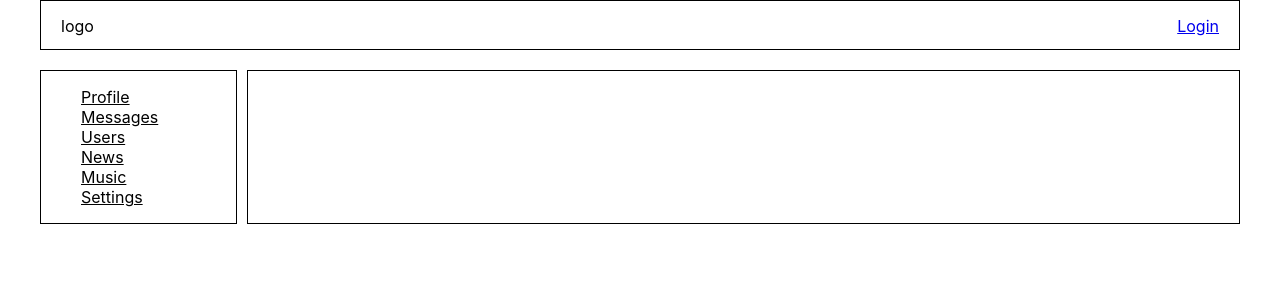
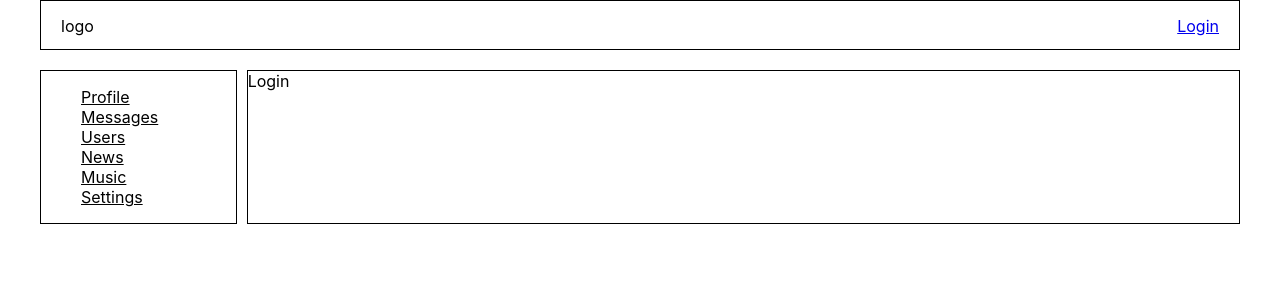
Before and after one commit to maca-git/social-network, a React (Create React App) app: page /login in a window 1280 px wide. Shown: the top 300 px of the page. Built offline with nearby package versions, Linux system fonts and the light colour scheme; no server answers.

Commit message:
update(*): redirect to login

```diff
--- a/src/App.js
+++ b/src/App.js
@@ -9,6 +9,7 @@ import DialogsContainer from './components/Dialogs/DialogsContainer';
 import UsersContainer from './components/Users/UsersContainer';
 import ProfileContainer from './components/Profile/ProfileContainer';
 import HeaderContainer from './components/Header/HeaderContainer';
+import Login from './components/Login/Login';
 
 const App = (props) => {
   const renderProfile = () => <ProfileContainer/>
@@ -28,6 +29,7 @@ const App = (props) => {
           <Route path='/music' component={Music} />
           <Route path='/news' component={News} />
           <Route path='/settings' component={Settings} />
+          <Route path='/login' component={Login} />
         </div>
       </div>
     </BrowserRouter>
--- a/src/components/Dialogs/Dialogs.jsx
+++ b/src/components/Dialogs/Dialogs.jsx
@@ -1,4 +1,5 @@
 import React from 'react';
+import { Redirect } from 'react-router-dom';
 import Dialog from './Dialog/Dialog';
 import style from './Dialogs.module.css';
 import Message from './Message/Message';
@@ -19,6 +20,8 @@ const Dialogs = (props) => {
     props.updateNewMessageText(text);
   }
 
+  if (!props.isAuth) return <Redirect to="/login" />
+
   return (
     <div className={style.dialogsContainer}>
       <div className={style.dialogs}>
--- a/src/components/Dialogs/DialogsContainer.jsx
+++ b/src/components/Dialogs/DialogsContainer.jsx
@@ -9,6 +9,7 @@ const mapStateToProps = (state) => {
     dialogs: state.messagesPage.dialogsData,
     messages: state.messagesPage.messagesData,
     newPostText: state.messagesPage.newMessageText,
+    isAuth: state.auth.isAuth
   }
 }
 const mapDispatchToProps = (dispatch) => {
--- /dev/null
+++ b/src/components/Login/Login.jsx
@@ -0,0 +1,11 @@
+import React from 'react';
+
+const Login = (props) => {
+  return (
+    <div>
+      Login
+    </div>
+  );
+}
+
+export default Login;
--- a/src/components/Profile/ProfileContainer.jsx
+++ b/src/components/Profile/ProfileContainer.jsx
@@ -2,7 +2,7 @@ import React from 'react';
 import Profile from './Profile';
 import { getUserProfile } from './../../redux/profile-reduser';
 import { connect } from 'react-redux';
-import { withRouter } from 'react-router-dom';
+import { Redirect, withRouter } from 'react-router-dom';
 
 class ProfileContainer extends React.Component {
 
@@ -12,6 +12,8 @@ class ProfileContainer extends React.Component {
   }
 
   render() {
+    if (!this.props.isAuth) return <Redirect to="/login" />
+
     return (
       <Profile {...this.props} profile={this.props.profile}/>
     )
@@ -19,7 +21,8 @@ class ProfileContainer extends React.Component {
 }
 
 let mapStateToProps = (state) => ({
-  profile: state.profilePage.profile
+  profile: state.profilePage.profile,
+  isAuth: state.auth.isAuth
 })
 
 let WithUrlDataContainerComponent = withRouter(ProfileContainer);
```
